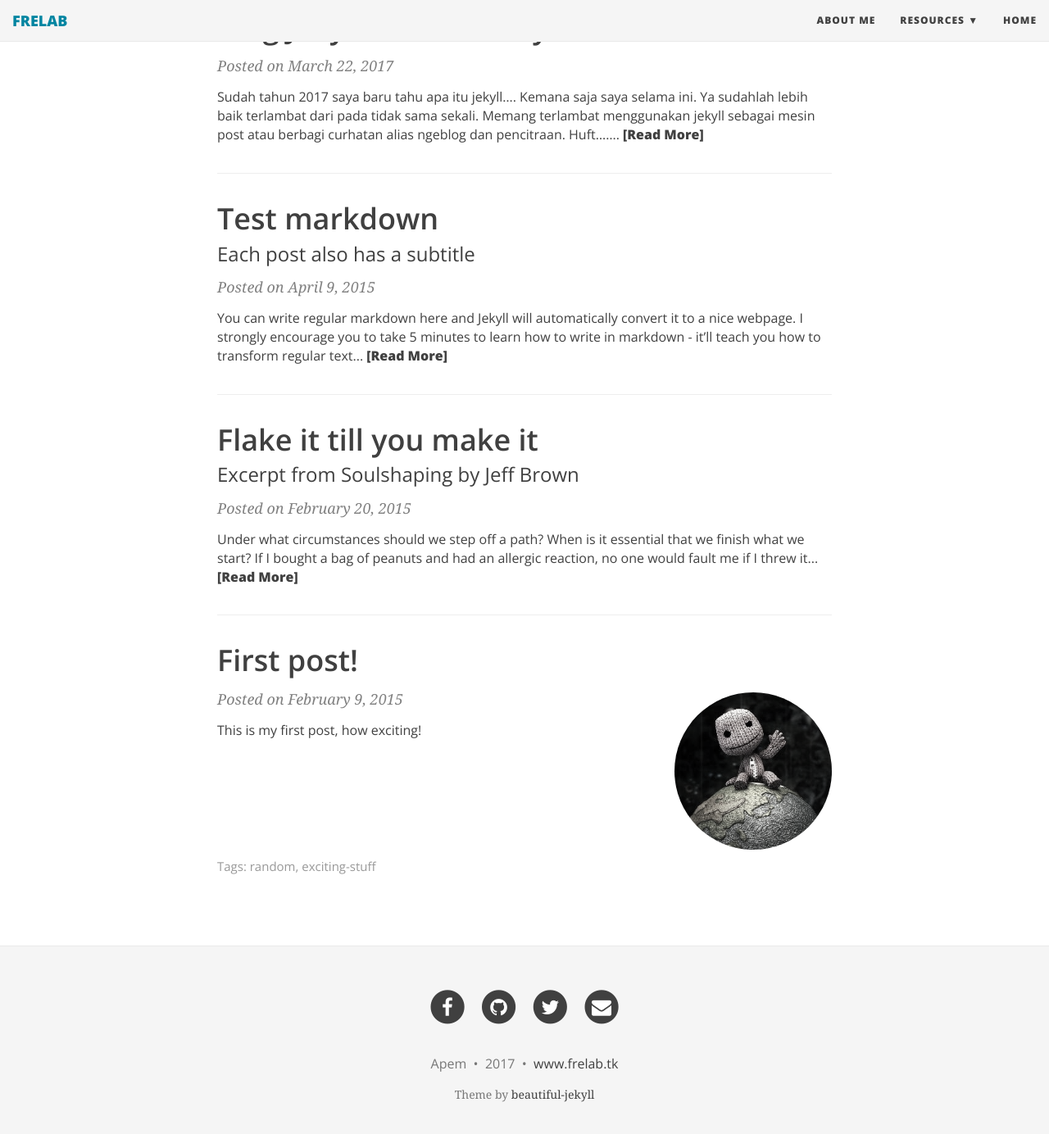
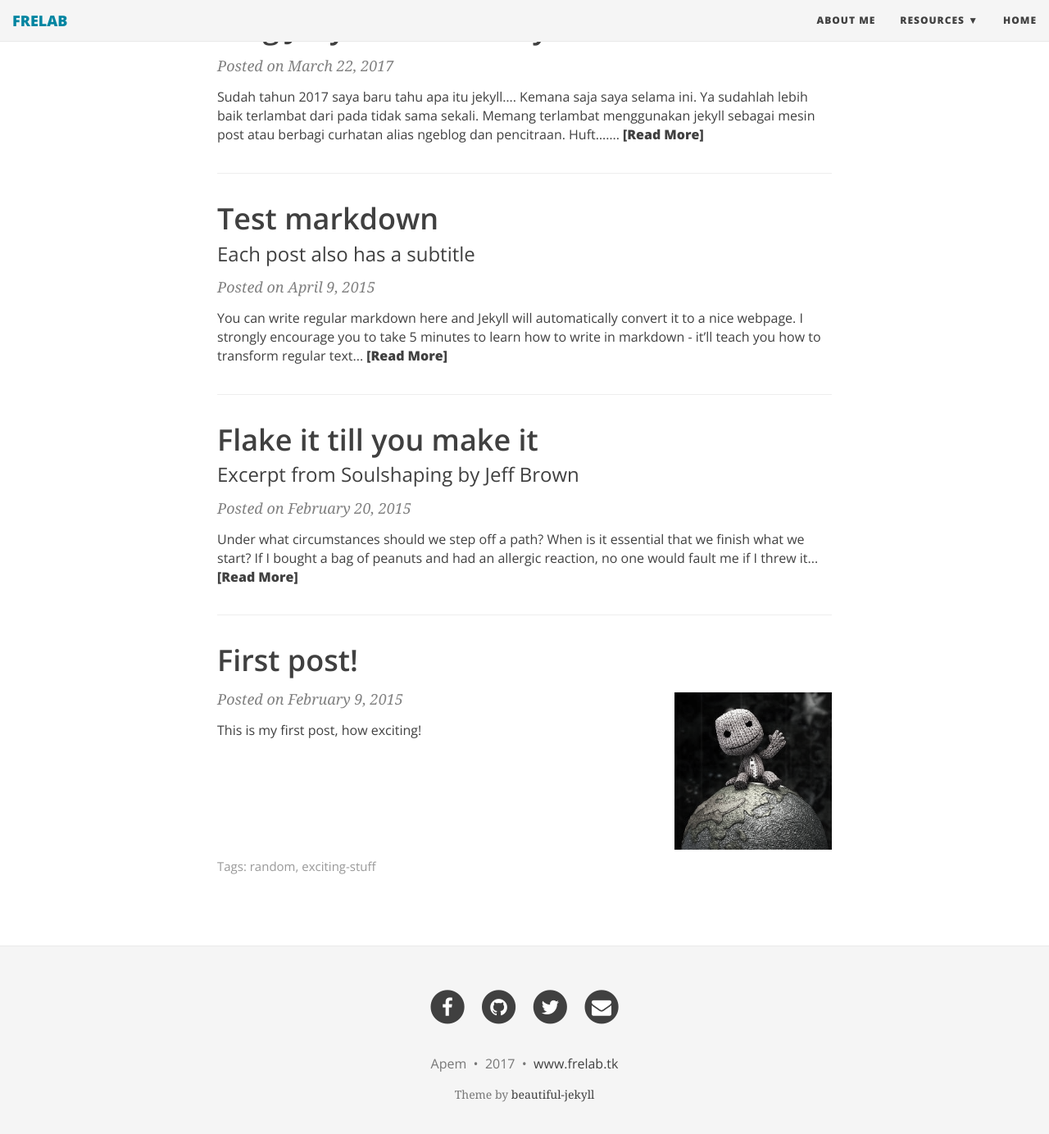
Before and after one commit to apemix/apemix.github.io, a Jekyll site: the page built from index.html, in a window 1280 px wide and 1400 px high, scrolled down 323 px. Shown: the top 1384 px of the window at 82% size. Built offline with Jekyll 4.4.1, drawn with Linux system fonts in a browser that asks for light colours; nearby versions of some CDN libraries; the list of posts is cut into pages by our own code.

Commit message:
Update main.css

```diff
--- a/css/main.css
+++ b/css/main.css
@@ -360,7 +360,7 @@ footer .theme-by {
   filter: grayscale(0%);
 }
 .post-image img {
-  border-radius: 100px;
+  /* --- border-radius: 100px; ---*/
   height: 192px;
   width: 192px;
 }
@@ -408,8 +408,9 @@ footer .theme-by {
 
 @media only screen and (max-width: 500px) {
   .post-image, .post-image img {
-    height: 100px;
-    width: 100px;
+    height: auto;
+    width: 100%;
+    margin-top: -30px;
   }
 
   .post-image {
@@ -417,6 +418,9 @@ footer .theme-by {
     text-align: center;
     margin-top: 0;
     float: left;
+    max-height: 150px;
+    overflow: hidden;
+    margin-bottom: 10px;
   }
 }
 /* --- Post and page headers --- */
```
